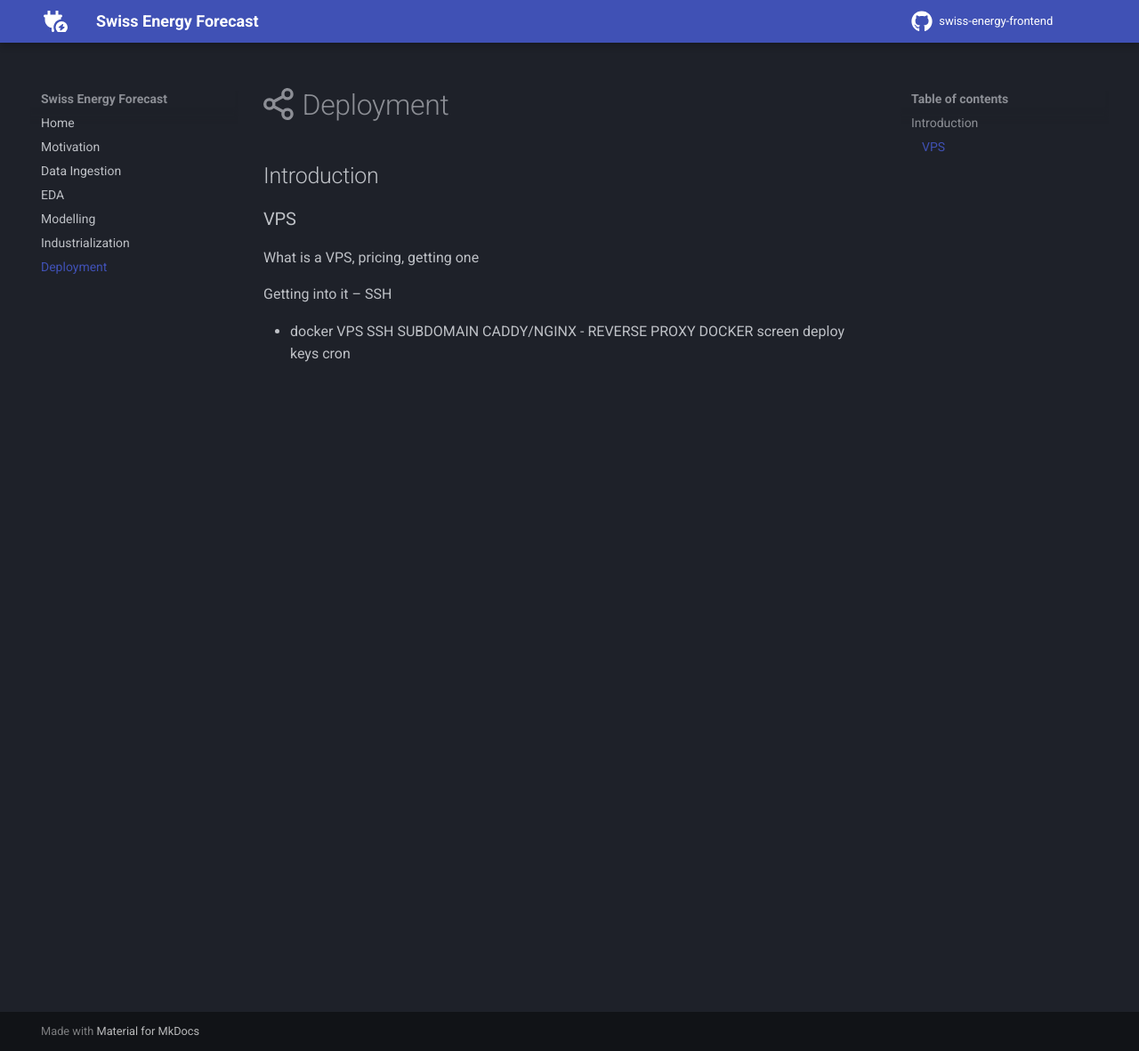
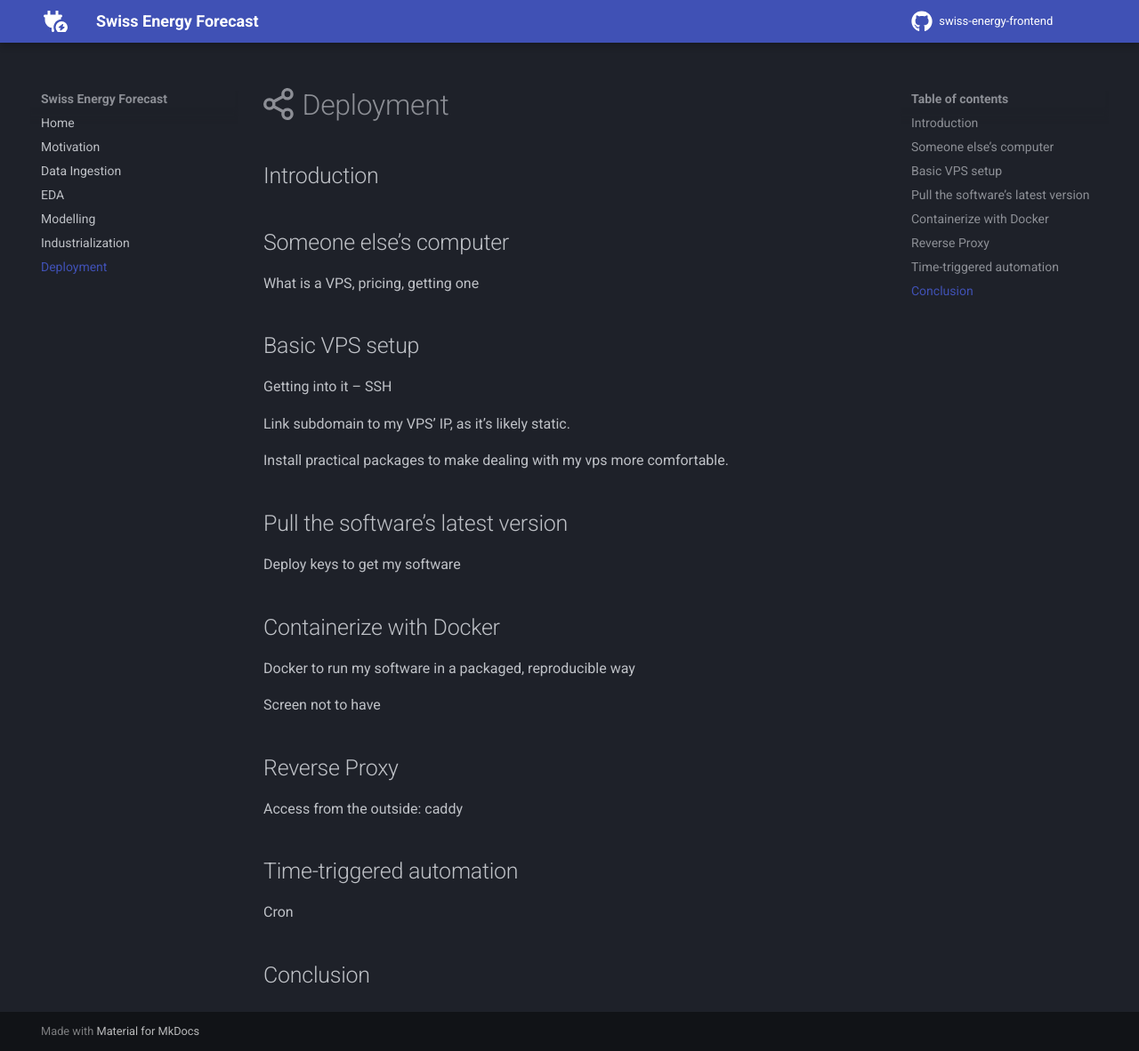
Before and after one commit to arthurgassner/swissenergy-frontend, an MkDocs documentation site: the page built from docs/deployment.md, in a window 1280 px wide and 1182 px high. Shown: the whole window at 89% size. Built offline with MkDocs 1.6.1 and Material for MkDocs 9.7.7, drawn with Linux system fonts in a browser that asks for light colours; a script that is not in the unit is left out; comment, search, counter and statistics services are not loaded.

Commit message:
Update .md

```diff
--- a/docs/deployment.md
+++ b/docs/deployment.md
@@ -2,20 +2,34 @@
 
 ## Introduction
 
-### VPS
+## Someone else's computer
 
 What is a VPS, pricing, getting one
 
+## Basic VPS setup
+
 Getting into it -- SSH
 
+Link subdomain to my VPS' IP, as it's likely static.
 
+Install practical packages to make dealing with my vps more comfortable.
 
-- docker
-VPS
-SSH
-SUBDOMAIN
-CADDY/NGINX - REVERSE PROXY
-DOCKER
-screen
-deploy keys
-cron
+## Pull the software's latest version
+
+Deploy keys to get my software
+
+## Containerize with Docker
+
+Docker to run my software in a packaged, reproducible way
+
+Screen not to have
+
+## Reverse Proxy
+
+Access from the outside: caddy
+
+## Time-triggered automation
+
+Cron
+
+## Conclusion
```
